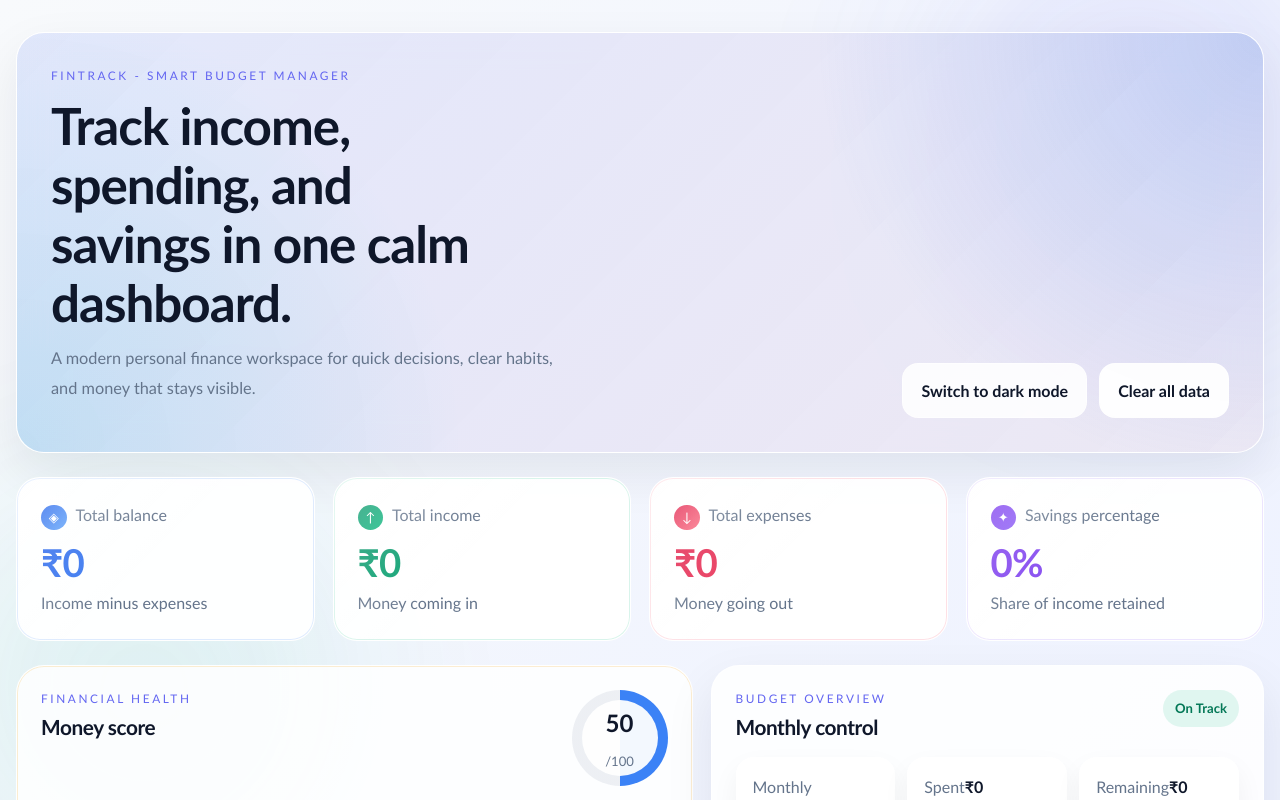
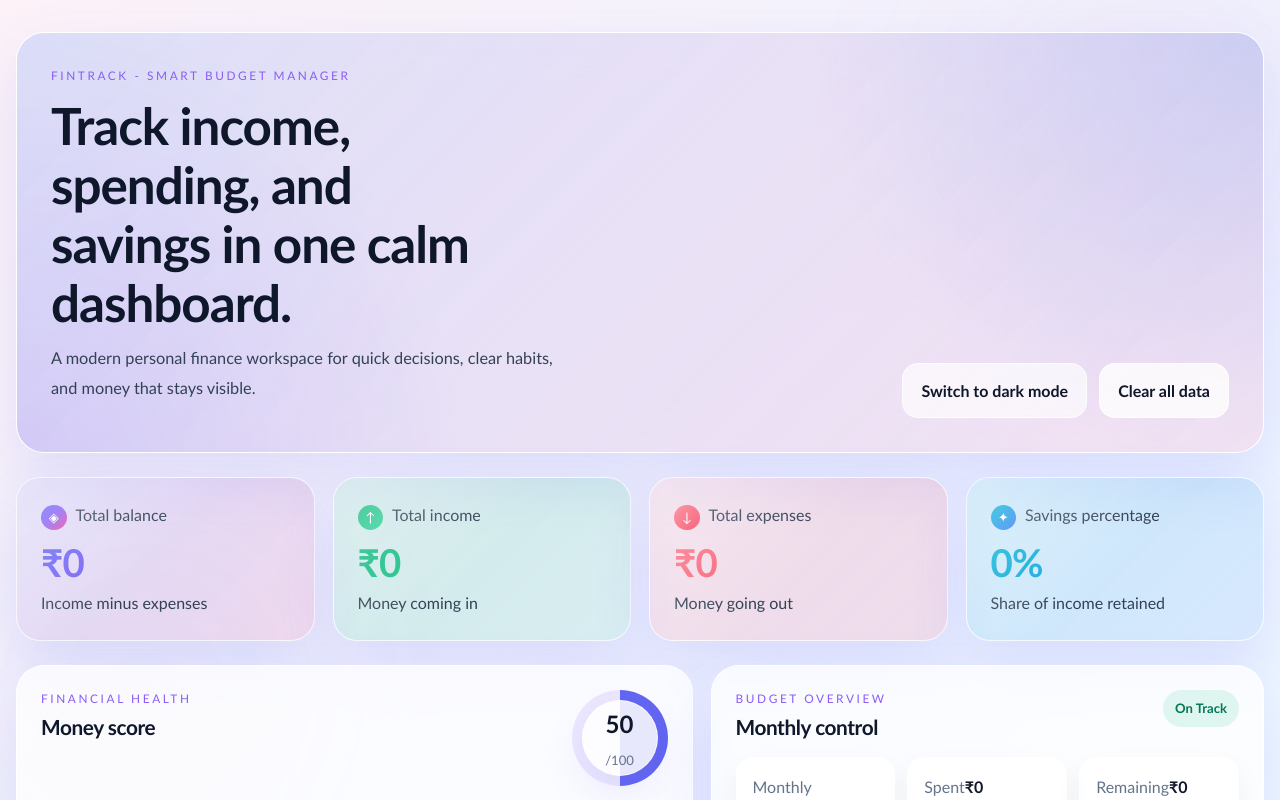
Before and after one commit to abhidev17/Budget-manager, a React (Vite) app: page / in a window 1280 px wide. Shown: the top 800 px of the page. Built offline with nearby package versions, Linux system fonts and the light colour scheme.

Commit message:
Improve light theme UI colors

```diff
--- a/src/index.css
+++ b/src/index.css
@@ -32,27 +32,27 @@
 
 :root[data-theme='light'] {
   color-scheme: light;
-  --background: linear-gradient(135deg, #f8fafc, #eef2ff, #ecfeff);
+  --background: linear-gradient(135deg, #fdf2f8 0%, #eef2ff 35%, #ecfeff 70%, #f0fdf4 100%);
   --background-base: #f8fafc;
-  --surface: rgba(255, 255, 255, 0.85);
-  --card-bg: rgba(255, 255, 255, 0.85);
-  --card-bg-strong: rgba(255, 255, 255, 0.94);
+  --surface: rgba(255, 255, 255, 0.75);
+  --card-bg: rgba(255, 255, 255, 0.75);
+  --card-bg-strong: rgba(255, 255, 255, 0.85);
   --surface-solid: #ffffff;
   --text-primary: #0f172a;
-  --text-secondary: #64748b;
-  --text-label: #475569;
+  --text-secondary: #334155;
+  --text-label: #64748b;
   --text: var(--text-primary);
-  --muted: var(--text-secondary);
-  --border: rgba(255, 255, 255, 0.6);
-  --card-border: rgba(255, 255, 255, 0.6);
-  --shadow: 0 20px 50px rgba(15, 23, 42, 0.08);
-  --shadow-elevated: 0 20px 50px rgba(15, 23, 42, 0.08);
-  --primary: #3b82f6;
-  --primary-strong: #6366f1;
-  --accent: #14b8a6;
-  --danger: #ef4444;
+  --muted: var(--text-label);
+  --border: rgba(255, 255, 255, 0.8);
+  --card-border: rgba(255, 255, 255, 0.8);
+  --shadow: 0 25px 60px rgba(99, 102, 241, 0.15);
+  --shadow-elevated: 0 25px 60px rgba(99, 102, 241, 0.15);
+  --primary: #6366f1;
+  --primary-strong: #8b5cf6;
+  --accent: #0ea5e9;
+  --danger: #f43f5e;
   --warning: #f59e0b;
-  --success: #22c55e;
+  --success: #10b981;
   --on-primary: #ffffff;
 }
 
@@ -125,13 +125,23 @@ body::after {
 body::before {
   top: -9rem;
   right: -8rem;
-  background: radial-gradient(circle, rgba(99, 102, 241, 0.24), transparent 70%);
+  background: radial-gradient(circle, rgba(244, 114, 182, 0.28), transparent 70%);
 }
 
 body::after {
   bottom: -10rem;
   left: -8rem;
-  background: radial-gradient(circle, rgba(16, 185, 129, 0.2), transparent 68%);
+  background: radial-gradient(circle, rgba(96, 165, 250, 0.28), transparent 68%);
+}
+
+:root[data-theme='light'] body::before {
+  opacity: 0.28;
+  filter: blur(100px);
+}
+
+:root[data-theme='light'] body::after {
+  opacity: 0.24;
+  filter: blur(100px);
 }
 
 #root {
@@ -179,6 +189,259 @@ body,
     box-shadow 0.3s ease;
 }
 
+:root[data-theme='light'] .glass-card {
+  background: rgba(255, 255, 255, 0.75);
+  border: 1px solid rgba(255, 255, 255, 0.8);
+  backdrop-filter: blur(25px);
+  -webkit-backdrop-filter: blur(25px);
+  box-shadow: 0 25px 60px rgba(99, 102, 241, 0.15);
+}
+
+:root[data-theme='light'] .hero-card {
+  background: linear-gradient(135deg, rgba(255, 255, 255, 0.62), rgba(255, 255, 255, 0.4));
+}
+
+:root[data-theme='light'] .hero-card::after {
+  background:
+    linear-gradient(135deg, rgba(102, 126, 234, 0.22), rgba(236, 72, 153, 0.12)),
+    radial-gradient(circle at top right, rgba(96, 165, 250, 0.26), transparent 34%),
+    radial-gradient(circle at bottom left, rgba(167, 139, 250, 0.24), transparent 34%);
+}
+
+:root[data-theme='light'] .hero-card h1 {
+  color: var(--text-primary);
+}
+
+:root[data-theme='light'] .stat-card {
+  background: rgba(255, 255, 255, 0.8);
+  border: 1px solid rgba(255, 255, 255, 0.78);
+  box-shadow: 0 22px 55px rgba(99, 102, 241, 0.16);
+}
+
+:root[data-theme='light'] .stat-card:hover {
+  transform: translateY(-5px);
+  box-shadow: 0 28px 65px rgba(99, 102, 241, 0.2);
+}
+
+:root[data-theme='light'] .stat-card__label,
+:root[data-theme='light'] .stat-card__helper,
+:root[data-theme='light'] .recent-item p,
+:root[data-theme='light'] .biggest-expense p,
+:root[data-theme='light'] .goal-summary p,
+:root[data-theme='light'] .budget-snapshot__rows p,
+:root[data-theme='light'] .muted-copy,
+:root[data-theme='light'] .hero-copy,
+:root[data-theme='light'] .empty-state p,
+:root[data-theme='light'] .chart-empty p,
+:root[data-theme='light'] .empty-mini p,
+:root[data-theme='light'] .transaction-item__main p {
+  color: var(--text-secondary);
+}
+
+:root[data-theme='light'] .card-header h2,
+:root[data-theme='light'] .hero-card h1,
+:root[data-theme='light'] .transaction-item__main h3,
+:root[data-theme='light'] .biggest-expense strong,
+:root[data-theme='light'] .recent-item strong,
+:root[data-theme='light'] .goal-summary strong,
+:root[data-theme='light'] .budget-summary-grid strong,
+:root[data-theme='light'] .budget-snapshot__rows strong {
+  color: var(--text-primary);
+}
+
+:root[data-theme='light'] .score-ring__inner,
+:root[data-theme='light'] .budget-snapshot__rows > div,
+:root[data-theme='light'] .goal-summary > div,
+:root[data-theme='light'] .budget-summary-grid > div,
+:root[data-theme='light'] .chart-frame,
+:root[data-theme='light'] .recent-item,
+:root[data-theme='light'] .transaction-item {
+  background: rgba(255, 255, 255, 0.85);
+  border: 1px solid rgba(255, 255, 255, 0.8);
+}
+
+:root[data-theme='light'] .score-ring__inner {
+  box-shadow: 0 18px 40px rgba(99, 102, 241, 0.12);
+}
+
+:root[data-theme='light'] .score-ring {
+  background: conic-gradient(#6366f1 calc(var(--score) * 1%), rgba(167, 139, 250, 0.18) 0);
+}
+
+:root[data-theme='light'] .stat-card--balance {
+  background: linear-gradient(135deg, rgba(99, 102, 241, 0.16), rgba(236, 72, 153, 0.14));
+}
+
+:root[data-theme='light'] .stat-card--income {
+  background: linear-gradient(135deg, rgba(16, 185, 129, 0.16), rgba(52, 211, 153, 0.12));
+}
+
+:root[data-theme='light'] .stat-card--expense {
+  background: linear-gradient(135deg, rgba(251, 113, 133, 0.16), rgba(244, 63, 94, 0.12));
+}
+
+:root[data-theme='light'] .stat-card--savings {
+  background: linear-gradient(135deg, rgba(6, 182, 212, 0.16), rgba(59, 130, 246, 0.12));
+}
+
+:root[data-theme='light'] .stat-card--balance .stat-card__value {
+  background: linear-gradient(135deg, #6366f1, #8b5cf6, #ec4899);
+  -webkit-background-clip: text;
+  background-clip: text;
+  color: transparent;
+}
+
+:root[data-theme='light'] .stat-card--income .stat-card__value {
+  background: linear-gradient(135deg, #10b981, #34d399);
+  -webkit-background-clip: text;
+  background-clip: text;
+  color: transparent;
+}
+
+:root[data-theme='light'] .stat-card--expense .stat-card__value {
+  background: linear-gradient(135deg, #fb7185, #f43f5e);
+  -webkit-background-clip: text;
+  background-clip: text;
+  color: transparent;
+}
+
+:root[data-theme='light'] .stat-card--savings .stat-card__value {
+  background: linear-gradient(135deg, #06b6d4, #3b82f6);
+  -webkit-background-clip: text;
+  background-clip: text;
+  color: transparent;
+}
+
+:root[data-theme='light'] .stat-card--balance .stat-card__label::before {
+  background: linear-gradient(135deg, #6366f1, #8b5cf6, #ec4899);
+}
+
+:root[data-theme='light'] .stat-card--income .stat-card__label::before {
+  background: linear-gradient(135deg, #10b981, #34d399);
+}
+
+:root[data-theme='light'] .stat-card--expense .stat-card__label::before {
+  background: linear-gradient(135deg, #fb7185, #f43f5e);
+}
+
+:root[data-theme='light'] .stat-card--savings .stat-card__label::before {
+  background: linear-gradient(135deg, #06b6d4, #3b82f6);
+}
+
+:root[data-theme='light'] .button--primary {
+  color: var(--on-primary);
+  background: linear-gradient(135deg, #6366f1, #8b5cf6);
+  box-shadow: 0 18px 40px rgba(99, 102, 241, 0.28);
+}
+
+:root[data-theme='light'] .button--primary:hover {
+  box-shadow: 0 24px 52px rgba(99, 102, 241, 0.34);
+}
+
+:root[data-theme='light'] .button--secondary {
+  background: rgba(255, 255, 255, 0.8);
+  border: 1px solid rgba(255, 255, 255, 0.82);
+}
+
+:root[data-theme='light'] .button--ghost {
+  background: rgba(255, 255, 255, 0.65);
+  border: 1px solid rgba(255, 255, 255, 0.75);
+}
+
+:root[data-theme='light'] .button--success {
+  color: var(--on-primary);
+  background: linear-gradient(135deg, #10b981, #14b8a6);
+  box-shadow: 0 18px 38px rgba(16, 185, 129, 0.24);
+}
+
+:root[data-theme='light'] .button--danger {
+  color: var(--on-primary);
+  background: linear-gradient(135deg, #f43f5e, #ec4899);
+  box-shadow: 0 18px 38px rgba(244, 63, 94, 0.24);
+}
+
+:root[data-theme='light'] .button:hover {
+  transform: translateY(-2px) scale(1.01);
+}
+
+:root[data-theme='light'] .field input,
+:root[data-theme='light'] .field select {
+  min-height: 54px;
+  border-radius: 18px;
+  background: rgba(255, 255, 255, 0.85);
+  border: 1px solid rgba(255, 255, 255, 0.82);
+  color: var(--text-primary);
+}
+
+:root[data-theme='light'] .field input:focus,
+:root[data-theme='light'] .field select:focus {
+  border-color: rgba(99, 102, 241, 0.65);
+  box-shadow: 0 0 0 5px rgba(99, 102, 241, 0.18);
+  background: rgba(255, 255, 255, 0.95);
+}
+
+:root[data-theme='light'] .progress-bar {
+  background: rgba(255, 255, 255, 0.72);
+}
+
+:root[data-theme='light'] .progress-bar__fill--safe {
+  background: linear-gradient(90deg, #10b981, #34d399);
+}
+
+:root[data-theme='light'] .progress-bar__fill--warning {
+  background: linear-gradient(90deg, #f59e0b, #fbbf24);
+}
+
+:root[data-theme='light'] .progress-bar__fill--danger {
+  background: linear-gradient(90deg, #f43f5e, #ec4899);
+}
+
+:root[data-theme='light'] .chart-frame {
+  background: rgba(255, 255, 255, 0.8);
+  border: 1px solid rgba(255, 255, 255, 0.82);
+  box-shadow: 0 22px 48px rgba(99, 102, 241, 0.1);
+}
+
+:root[data-theme='light'] .chip--success {
+  color: #047857;
+  background: rgba(16, 185, 129, 0.12);
+}
+
+:root[data-theme='light'] .chip--warning {
+  color: #b45309;
+  background: rgba(245, 158, 11, 0.12);
+}
+
+:root[data-theme='light'] .chip--danger {
+  color: #be123c;
+  background: rgba(244, 63, 94, 0.12);
+}
+
+:root[data-theme='light'] .chip--accent {
+  color: #4f46e5;
+  background: rgba(99, 102, 241, 0.12);
+}
+
+:root[data-theme='light'] .positive {
+  color: #059669;
+}
+
+:root[data-theme='light'] .negative {
+  color: #e11d48;
+}
+
+:root[data-theme='light'] .recent-item:hover,
+:root[data-theme='light'] .transaction-item:hover {
+  transform: translateY(-4px);
+  box-shadow: 0 26px 48px rgba(99, 102, 241, 0.14);
+}
+
+:root[data-theme='light'] .empty-state__art span,
+:root[data-theme='light'] .chart-empty__art span,
+:root[data-theme='light'] .empty-mini__art span {
+  background: linear-gradient(180deg, #3b82f6, #8b5cf6, #ec4899);
+}
+
 button {
   color: inherit;
 }
```
